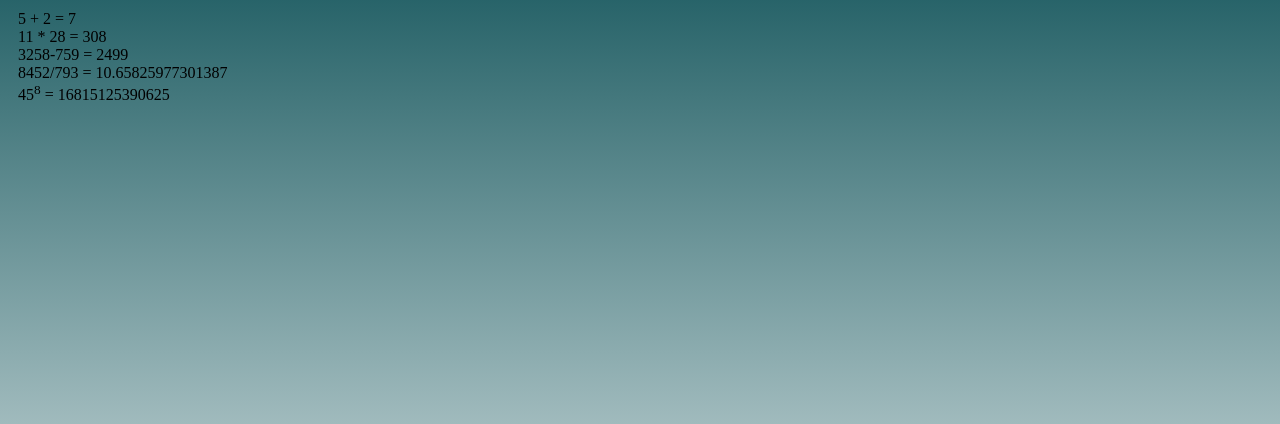
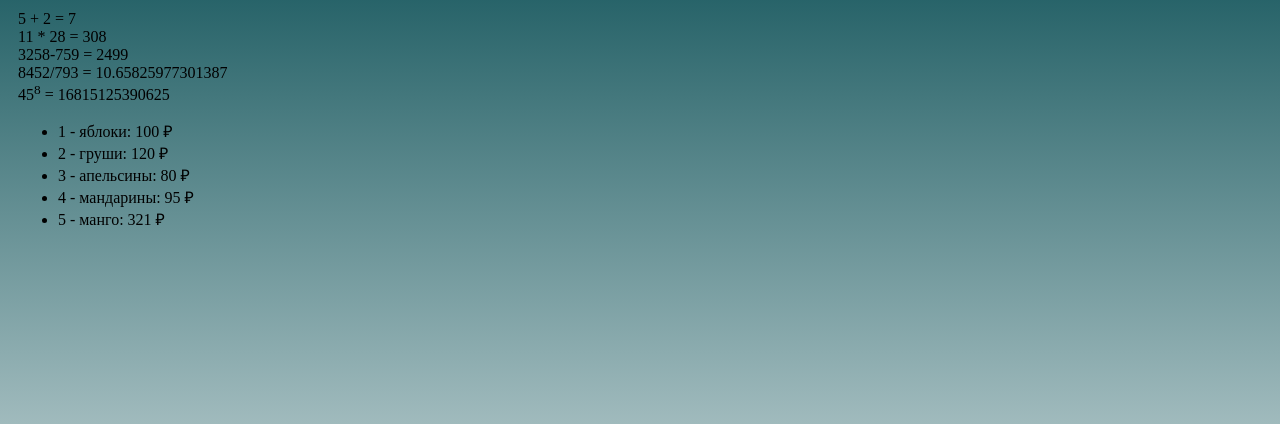
Before and after one commit to Ex11eNTTT/my-labs-2-, a Flask app: page /lab2/example in a window 1280 px wide. Shown: the part 42-466 px from the top of the page. Run offline with Flask 3, Linux system fonts and the light colour scheme.

Commit message:
Цикл в шаблоне

```diff
--- a/app.py
+++ b/app.py
@@ -558,4 +558,6 @@ def example():
     numberlab = 'Лабораторная работа 2'
     numbercourse = '3'
     numbergroup = 'ФБИ-21'
-    return render_template('example.html', name=student, lab=numberlab,  course = numbercourse, group = numbergroup)
+    fruits = [{'name':'яблоки', 'price':100},{'name':'груши', 'price':120},{'name':'апельсины', 'price':80},
+              {'name':'мандарины', 'price':95},{'name':'манго', 'price':321},]
+    return render_template('example.html', name=student, lab=numberlab,  course = numbercourse, group = numbergroup, fruits=fruits)
--- a/templates/example.html
+++ b/templates/example.html
@@ -15,8 +15,12 @@
         11 * 28 = {{ 11*28 }}<br>
         3258-759 = {{ 3258-759 }}<br>
         8452/793 = {{ 8452/793 }}<br>
-        45<sup>8</sup> = {{ 45**8 }}
-
+        45<sup>8</sup> = {{ 45**8 }}<br>
+        <ul>
+            {% for f in fruits %}
+            <li>{{ loop.index }} - {{ f.name }}: {{ f.price }} &#8381;</li>
+            {% endfor %}
+        </ul>
     </main>
     <footer>
         &copy; {%if name%}{{ name }}{% else %} Анонимус {% endif %},
```
